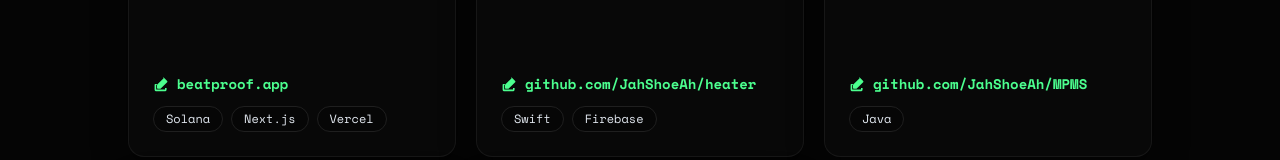
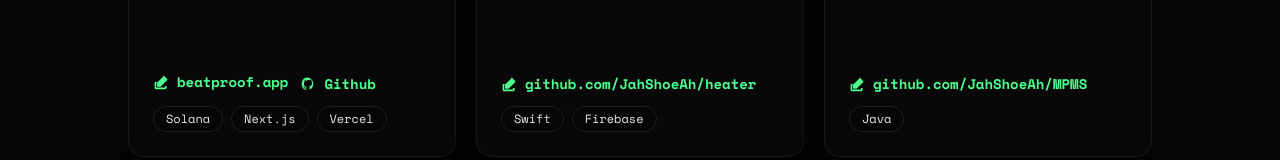
Before and after one commit to JahShoeAh/josh-cho-website, a Next.js app: page / in a window 1280 px wide. Both pictures are taken after a click on the button "SOFTWARE ENGINEERING". Shown: the part 1096-1256 px from the top of the page. Built offline with nearby package versions, Linux system fonts and the light colour scheme.

Commit message:
fully available final deploy

```diff
--- a/components/Card.js
+++ b/components/Card.js
@@ -1,4 +1,14 @@
-export default function Card({ title, timeline, description, linkLabel, linkUrl, tags = [], icon }) {
+export default function Card({
+  title,
+  timeline,
+  description,
+  linkLabel,
+  linkUrl,
+  tags = [],
+  icon,
+  repoLabel,
+  repoUrl,
+}) {
   const initials = icon || title.slice(0, 2).toUpperCase();
 
   return (
@@ -23,7 +33,8 @@ export default function Card({ title, timeline, description, linkLabel, linkUrl,
         {description}
       </p>
       <div className="mt-auto space-y-3">
-        <div className="flex items-center gap-2 text-sm text-terminal-accent">
+        <div className="flex flex-wrap items-center gap-3 text-sm text-terminal-accent">
+          <div className="flex items-center gap-2">
             <svg xmlns="http://www.w3.org/2000/svg" viewBox="0 0 20 20" fill="currentColor" className="h-4 w-4">
               <path d="M12.293 2.293a1 1 0 0 1 1.414 0l4 4a1 1 0 0 1 0 1.414l-8 8a1 1 0 0 1-.707.293H6a1 1 0 0 1-1-1v-3.586a1 1 0 0 1 .293-.707l8-8Z" />
               <path d="M5 10H3a1 1 0 0 0-1 1v6c0 1.105.672 2 1.5 2h12c.828 0 1.5-.895 1.5-2v-2h-2v2H4v-6h1v-2Z" />
@@ -31,6 +42,21 @@ export default function Card({ title, timeline, description, linkLabel, linkUrl,
             <a href={linkUrl} target="_blank" rel="noreferrer" className="text-sm font-semibold hover:underline">
               {linkLabel}
             </a>
+          </div>
+          {repoUrl && (
+            <div className="flex items-center gap-2 pt-1">
+              <svg xmlns="http://www.w3.org/2000/svg" viewBox="0 0 20 20" fill="currentColor" className="h-4 w-4">
+                <path
+                  fillRule="evenodd"
+                  d="M10 2a8 8 0 0 0-2.533 15.586c.4.074.547-.174.547-.387 0-.19-.007-.693-.01-1.36-2.225.484-2.695-1.073-2.695-1.073-.364-.924-.89-1.171-.89-1.171-.727-.497.055-.487.055-.487.804.056 1.227.826 1.227.826.715 1.225 1.874.872 2.33.667.073-.52.28-.872.508-1.073-1.776-.202-3.644-.888-3.644-3.955 0-.874.312-1.588.823-2.149-.083-.203-.357-1.017.078-2.12 0 0 .67-.215 2.2.821A7.68 7.68 0 0 1 10 5.068a7.68 7.68 0 0 1 2.003.27c1.53-1.036 2.198-.821 2.198-.821.437 1.103.163 1.917.08 2.12.513.561.822 1.275.822 2.149 0 3.074-1.872 3.75-3.654 3.948.288.247.544.735.544 1.482 0 1.07-.01 1.934-.01 2.197 0 .215.146.464.55.386A8.001 8.001 0 0 0 10 2Z"
+                  clipRule="evenodd"
+                />
+              </svg>
+              <a href={repoUrl} target="_blank" rel="noreferrer" className="text-sm font-semibold hover:underline">
+                {repoLabel || "GitHub"}
+              </a>
+            </div>
+          )}
         </div>
         <div className="flex flex-wrap gap-2">
           {tags.map((tag) => (
--- a/components/Navbar.js
+++ b/components/Navbar.js
@@ -2,7 +2,7 @@ import Link from "next/link";
 
 const links = [
   { label: "Contact Me", href: "mailto:joshuacho52005@gmail.com", external: true },
-  { label: "Resume", href: "/resume.pdf", external: true },
+  { label: "Resume", href: "/SJC_Resume.pdf", external: true },
   { label: "GitHub", href: "https://github.com/JahShoeAh", external: true },
   { label: "LinkedIn", href: "https://www.linkedin.com/in/sanghyun-cho-2367632a9/", external: true },
 ];
--- a/pages/index.js
+++ b/pages/index.js
@@ -54,6 +54,8 @@ const resumeData = {
         "Solana based music market place developed with Next.js and deployed with Vercel.",
       linkLabel: "beatproof.app",
       linkUrl: "https://beatproof.vercel.app/",
+      repoLabel: "Github",
+      repoUrl: "https://github.com/awu41/colosseum-cypherpunk-2025",
       tags: ["Solana", "Next.js", "Vercel"],
       icon: "BP",
     },
@@ -92,10 +94,10 @@ const resumeData = {
       timeline: "Nov 2025",
       description:
         "This very website!",
-      linkLabel: "github.com/JahShoeAh/website",
-      linkUrl: "https://placeholder.example/resilience",
+      repoLabel: "Github",
+      repoUrl: "https://github.com/JahShoeAh/josh-cho-website",
       tags: ["Next.js", "Vercel"],
-      icon: "RR3D",
+      icon: "ME",
     },
   ],
 };
```
Also changed, not shown: 1 other file (tests, documents, lock files or other folders). Lines whose indentation alone changed are shown as unchanged.
